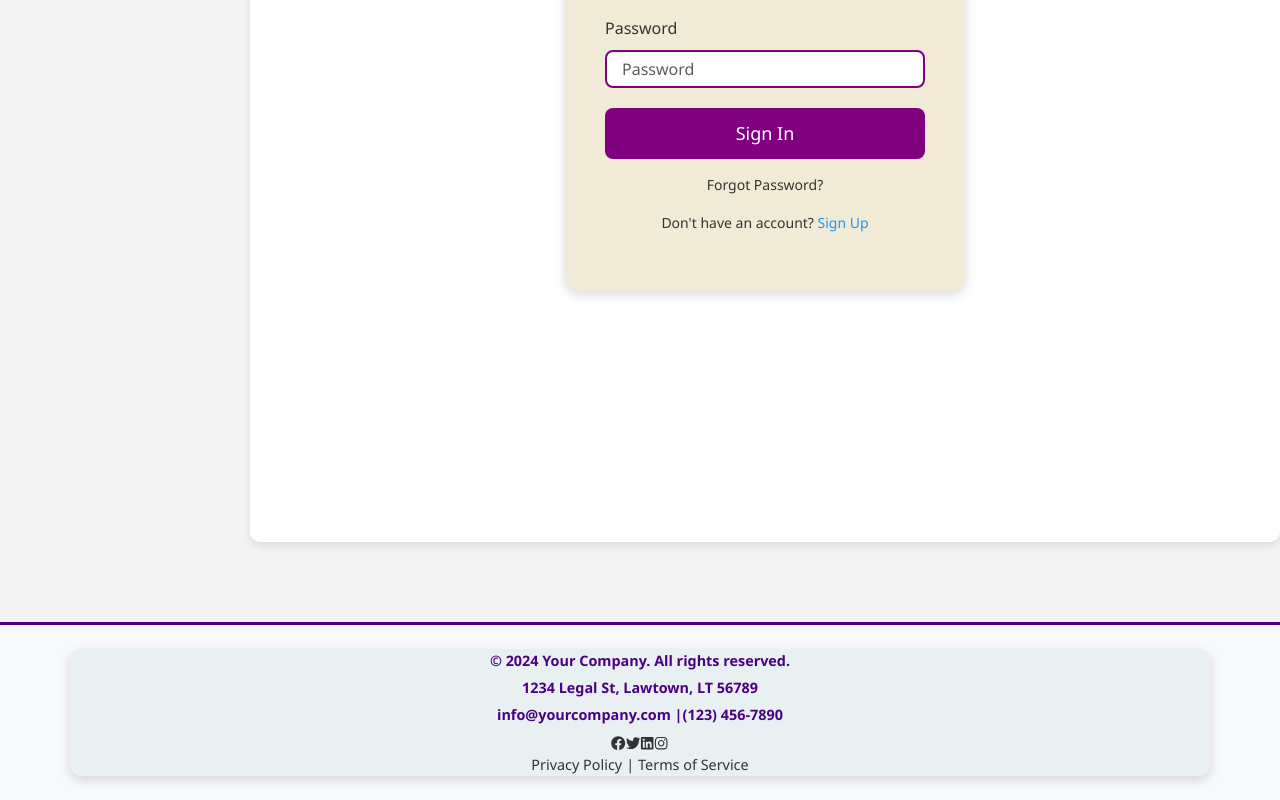
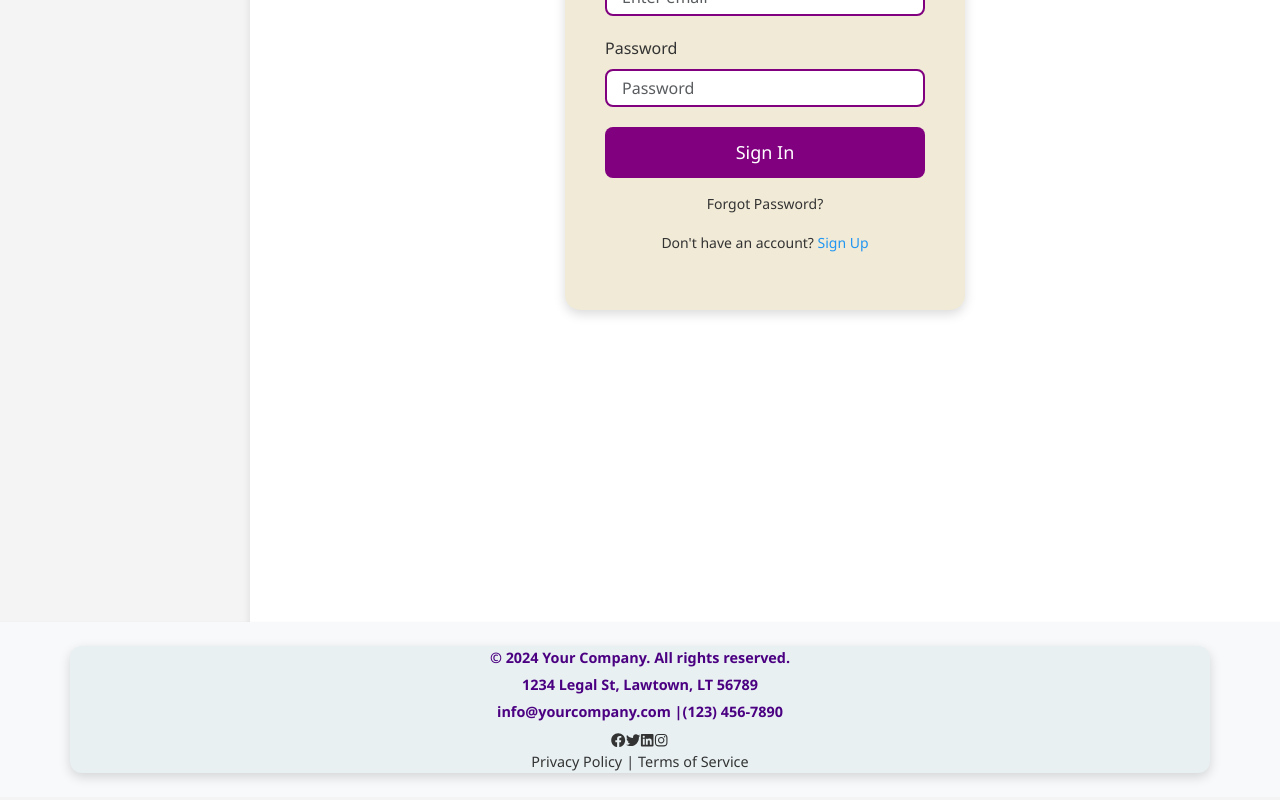
Before and after one commit to Sabelodone/new-suits-systems, a React (Create React App) app: page /signin in a window 1280 px wide. Shown: the part 268-1068 px from the top of the page. Built offline with nearby package versions, Linux system fonts and the light colour scheme.

Commit message:
adjusting height: calc(110vh - 60px);

```diff
--- a/src/App.css
+++ b/src/App.css
@@ -33,6 +33,7 @@
   top: 0;
   padding: 20px 0;
   box-shadow: 2px 0 5px rgba(0, 0, 0, 0.1);
+
 }
 
 .sidebar .nav-link {
@@ -54,16 +55,14 @@
 /* Content area styles */
 .content-area {
   background-color: white;
-  border-radius: 10px;
   padding: 25px;
   box-shadow: 0px 4px 8px rgba(0, 0, 0, 0.1);
   flex-grow: 1;
   margin-left: 250px; /* Offset for sidebar */
   transition: margin-left 0.3s ease;
   position: absolute;
-  top: 70px;
   width: calc(100% - 250px); /* Adjust width to accommodate sidebar */
-  height: calc(100vh - 60px);
+  height: calc(110vh - 60px);
   overflow-y: auto;
   padding-bottom: 20px;
 }
--- a/src/App.js
+++ b/src/App.js
@@ -16,9 +16,9 @@ import Welcome from './components/Welcome';
 import SignIn from './components/SignIn';
 import SignUp from './components/SignUp';
 import PrivateRoute from './components/PrivateRoute';
-import { UserProvider, useUser } from './components/UserContext';
+import { UserProvider, useUser } from './components/UserContext'; // Make sure UserContext is defined and exported
 import TermsAndConditions from './components/TermsAndConditions';
-import InvoiceAndBilling from './components/InvoiceAndBilling'; // Importing the InvoiceAndBilling component
+import InvoiceAndBilling from './components/InvoiceAndBilling';
 import './App.css'; // Assuming you have a global stylesheet
 
 function App() {
@@ -27,7 +27,7 @@ function App() {
       <Router>
         <Header />
         <MainContent />
-        <Chatbot /> {/* Chatbot Component */}
+        <Chatbot />
         <Footer />
       </Router>
     </UserProvider>
@@ -37,12 +37,12 @@ function App() {
 const MainContent = () => {
   const { user, loading } = useUser();
 
-  // Define or fetch your client data here
+  // Example client data
   const clientData = [
     { id: 1, name: 'John Doe', email: 'johndoe@example.com' },
     { id: 2, name: 'Jane Smith', email: 'janesmith@example.com' },
     { id: 3, name: 'David Johnson', email: 'davidjohnson@example.com' },
-  ]; // Example client data
+  ];
 
   if (loading) {
     return (
@@ -55,8 +55,7 @@ const MainContent = () => {
   return (
     <Container fluid className="app-container">
       <Row>
-        {user && <Sidebar />} {/* Sidebar only visible if user is authenticated */}
-
+        {user && <Sidebar />}
         <Col md={user ? 10 : 12} className="content-area p-4">
           <Routes>
             <Route path="/signin" element={<SignIn />} />
--- a/src/components/Footer.css
+++ b/src/components/Footer.css
@@ -2,7 +2,7 @@
 
 footer {
   background-color: #f8f9fa; /* Light background for contrast */
-  border-top: 3px solid #4b0082; /* Deeper border for a luxurious touch */
+
   padding: 1rem 1.5rem; /* Adjusted padding for a more spacious feel */
   text-align: center; /* Center-align text */
   position: relative; /* Ensure proper layout positioning */
```
